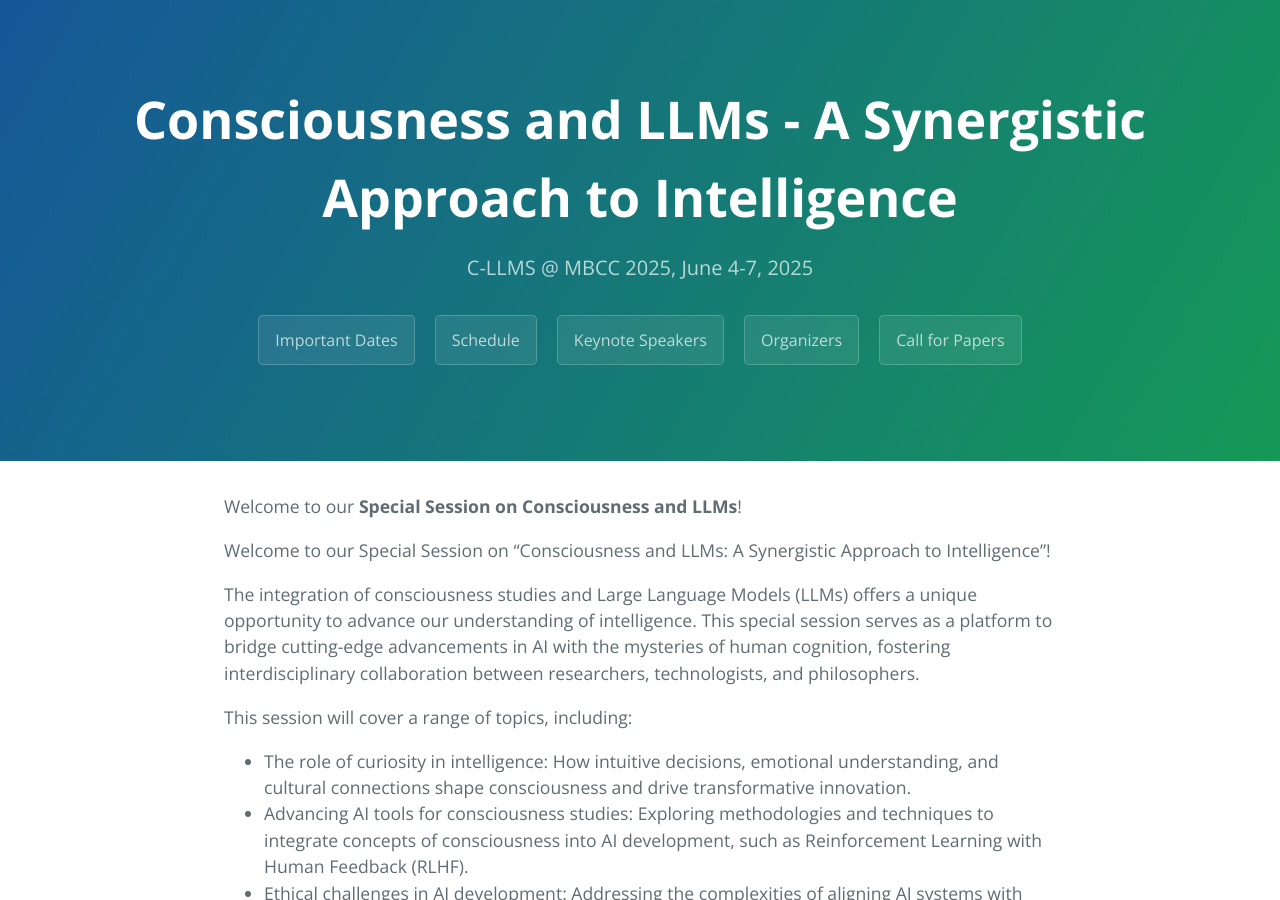
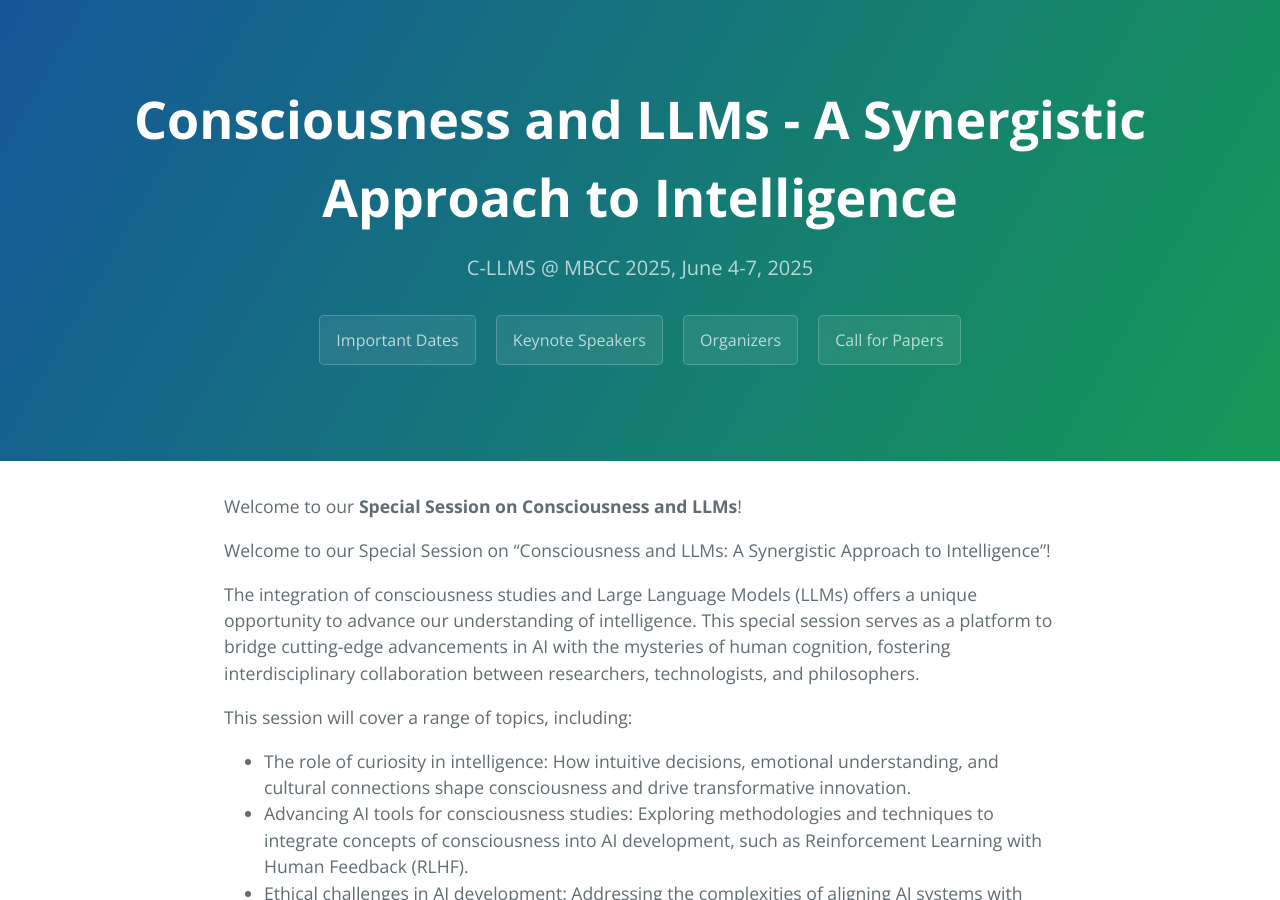
Before and after one commit to indicnlpiitmandi/indicnlpiitmandi.github.io, a Jekyll site: the page built from index.md, in a window 1280 px wide and 900 px high. Built offline with Jekyll 4.4.1, drawn with Linux system fonts in a browser that asks for light colours; the repository's description, which GitHub fills in, is left out.

Commit message:
Update default.html

```diff
--- a/_layouts/default.html
+++ b/_layouts/default.html
@@ -28,7 +28,7 @@
 
 
       <a href="#dates" class="btn" target="_self">Important Dates</a>
-      <a href="#schedule" class="btn" target="_self">Schedule</a>
+<!--       <a href="#schedule" class="btn" target="_self">Schedule</a> -->
 <!--       <a href="#accepted_papers" class="btn" target="_self">Extended Abstracts</a> -->
       <a href="#speakers" class="btn" target="_self">Keynote Speakers</a>
 <!--       <a href="#panelists" class="btn" target="_self">Panelists</a> -->
```
